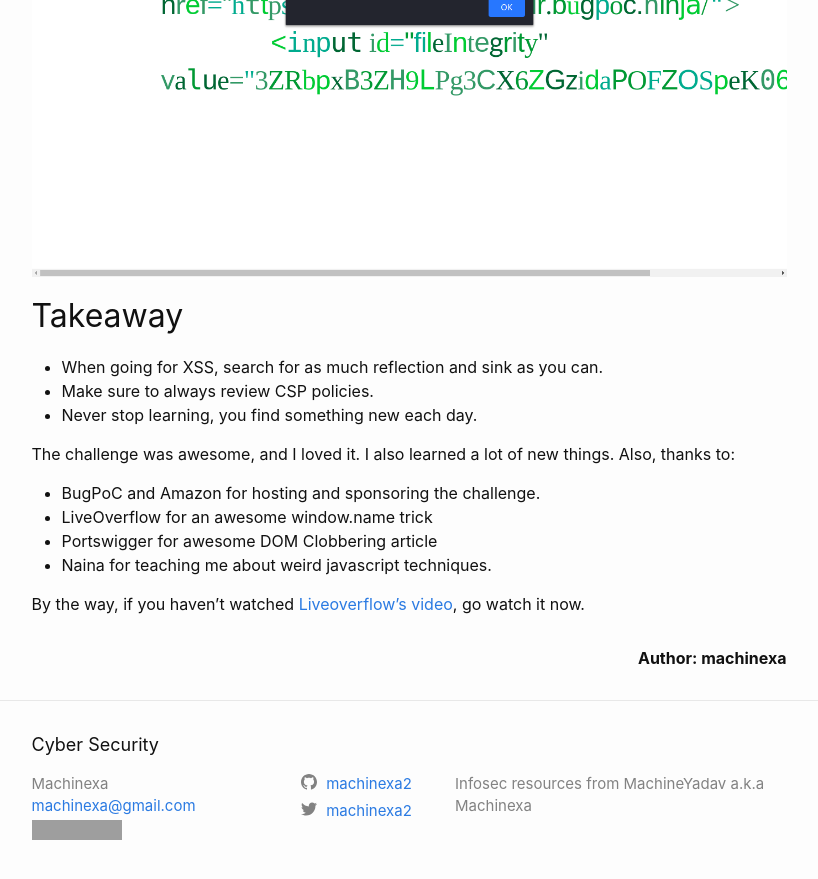
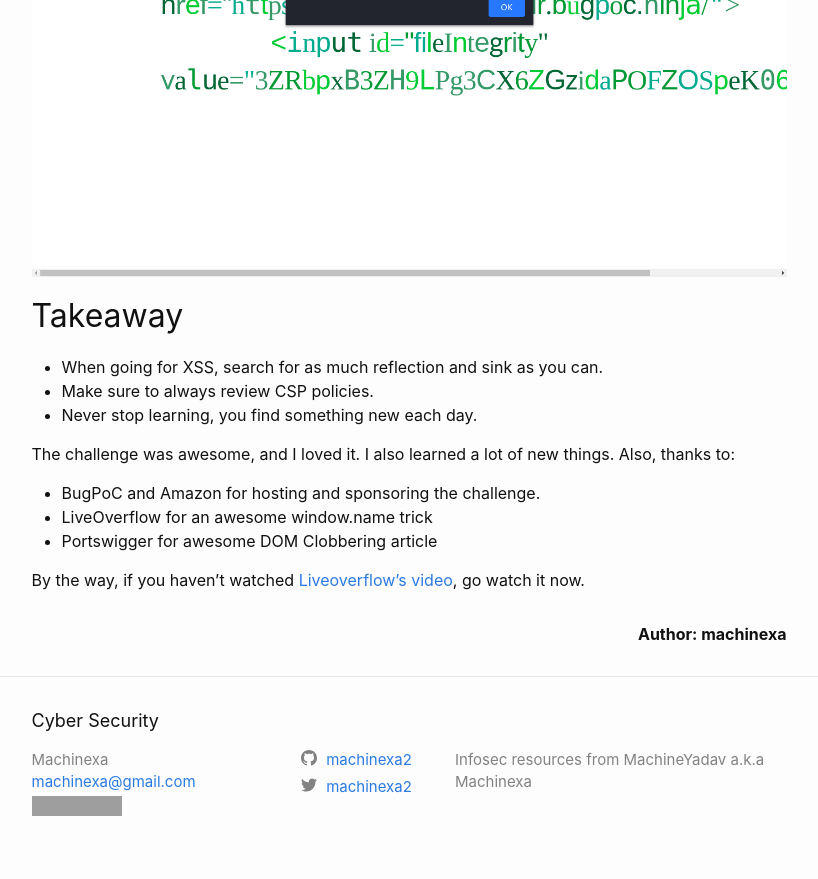
Before and after one commit to machinexa2/machinexa2.github.io, a Jekyll site: the page built from writeups/_posts/2020-11-09-amazonbugpoc.markdown, in a window 1280 px wide and 900 px high, scrolled down 4105 px. Shown: the top 879 px of the window, without its empty margins (231-1049 px from the left). Built offline with Jekyll 4.4.1, drawn with Linux system fonts in a browser that asks for light colours; grey boxes are pictures that could not be loaded.

Commit message:
11:43:44 AM 11/10/2020

```diff
--- a/writeups/_posts/2020-11-09-amazonbugpoc.markdown
+++ b/writeups/_posts/2020-11-09-amazonbugpoc.markdown
@@ -95,6 +95,5 @@ The challenge was awesome, and I loved it. I also learned a lot of new things. A
 * BugPoC and Amazon for hosting and sponsoring the challenge.
 * LiveOverflow for an awesome window.name trick
 * Portswigger for awesome DOM Clobbering article
-* Naina for teaching me about weird javascript techniques.
 
 By the way, if you haven't watched [Liveoverflow's video](https://www.youtube.com/watch?v=L1RvK1443Yw&t=307s), go watch it now.
```
